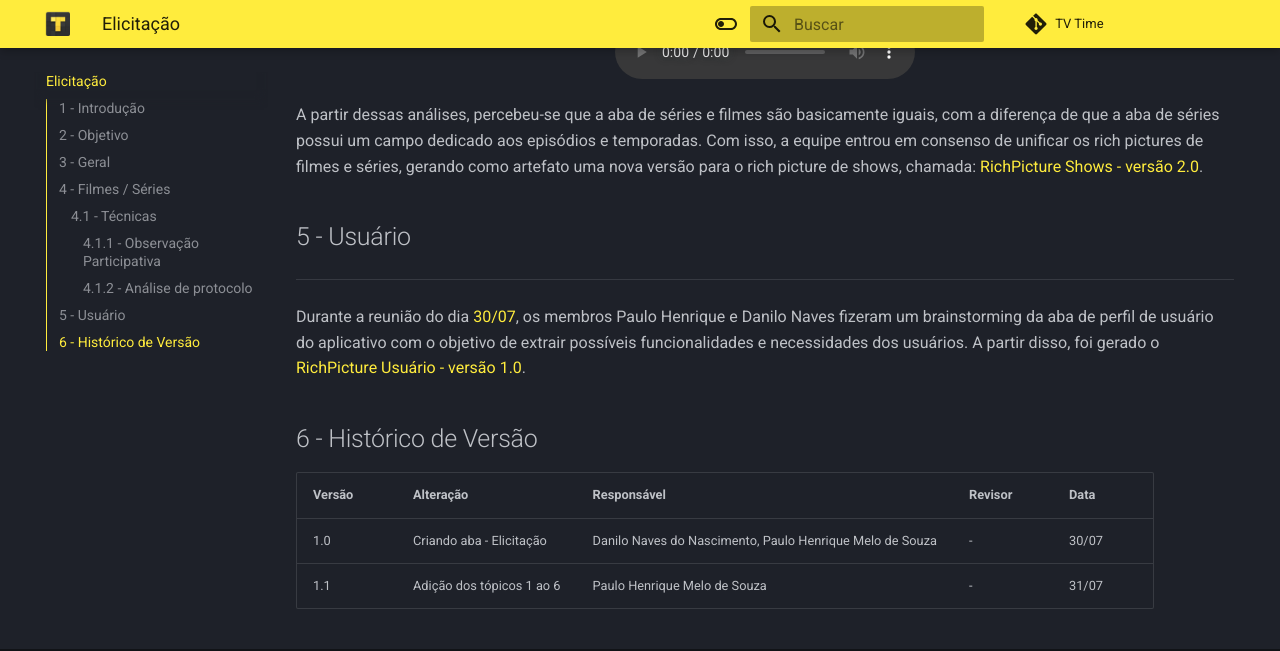
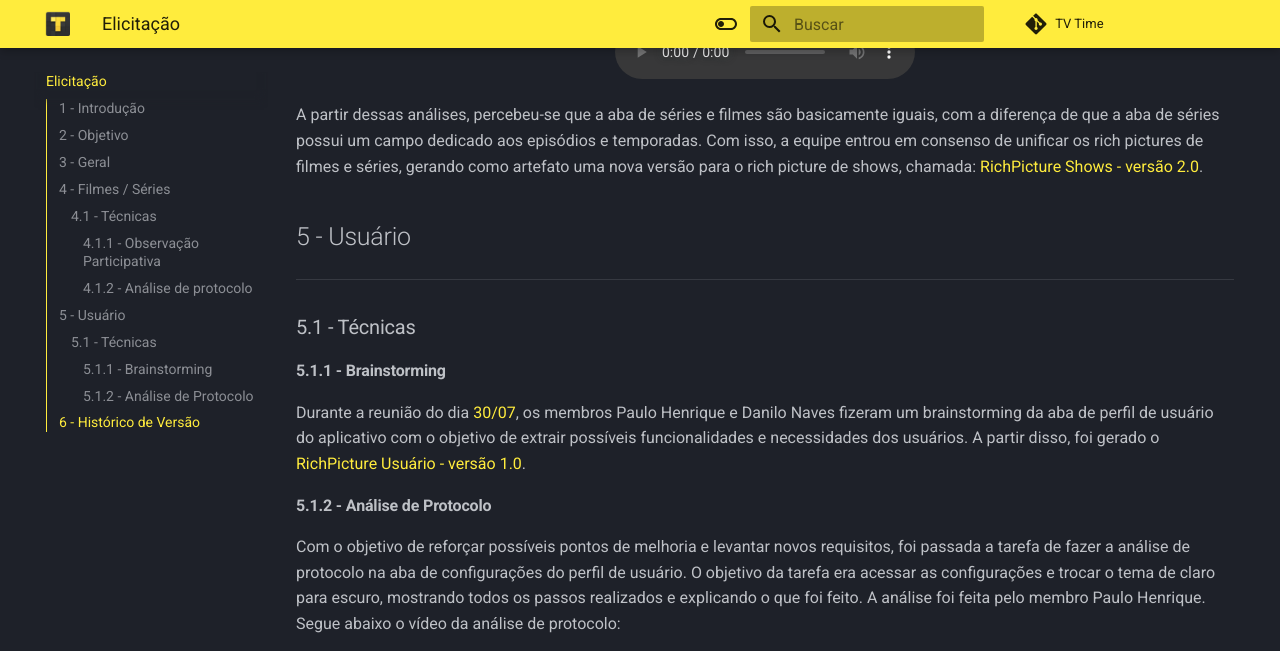
Before and after one commit to rabelzx/REQ-FGA-2024-1, an MkDocs documentation site: the page built from docs/Elicitacao/elicitacao.md, in a window 1280 px wide and 1400 px high, scrolled down 1612 px. Shown: the top 651 px of the window. Built offline with MkDocs 1.6.1 and Material for MkDocs 9.7.7, drawn with Linux system fonts in a browser that asks for light colours; some web fonts are replaced; comment, search, counter and statistics services are not loaded; some of the changed text lies outside the part shown; grey boxes are pictures that could not be loaded.

Commit message:
Adição dos tópicos 5.1.1 e 5.1.2 na aba de 'elicitacao'

```diff
--- a/docs/Elicitacao/elicitacao.md
+++ b/docs/Elicitacao/elicitacao.md
@@ -37,9 +37,19 @@ A partir dessas análises, percebeu-se que a aba de séries e filmes são basica
 
 ## 5 - Usuário
 ---
+### 5.1 - Técnicas
+
+#### 5.1.1 - Brainstorming
 Durante a reunião do dia [30/07](../Atas/reuniao_30_07.md), os membros Paulo Henrique e Danilo Naves fizeram um brainstorming da aba de perfil de usuário do aplicativo com o objetivo de extrair possíveis funcionalidades e necessidades dos usuários. A partir disso, foi gerado o [RichPicture Usuário - versão 1.0](../Pre-rastreabilidade/richpicture.md#v1usuario).
 
+#### 5.1.2 - Análise de Protocolo
+Com o objetivo de reforçar possíveis pontos de melhoria e levantar novos requisitos, foi passada a tarefa de fazer a análise de protocolo na aba de configurações do perfil de usuário. O objetivo da tarefa era acessar as configurações e trocar o tema de claro para escuro, mostrando todos os passos realizados e explicando o que foi feito. A análise foi feita pelo membro Paulo Henrique. Segue abaixo o vídeo da análise de protocolo:
 
+<center>
+<iframe width="560" height="315" src="https://www.youtube.com/embed/ZCHwscVyR6E?si=0Fd2ZefGvImdKBnp" title="YouTube video player" frameborder="0" allow="accelerometer; autoplay; clipboard-write; encrypted-media; gyroscope; picture-in-picture; web-share" referrerpolicy="strict-origin-when-cross-origin" allowfullscreen></iframe>
+</center>
+
+Feita a análise de protocolo e brainstorming, foi gerada uma nova versão para o rich picture de usuário, chamada: [RichPicture Usuário - versão 2.0](../Pre-rastreabilidade/richpicture.md#v2usuario).
 
 ## 6 - Histórico de Versão
 
@@ -47,3 +57,4 @@ Durante a reunião do dia [30/07](../Atas/reuniao_30_07.md), os membros Paulo He
 |--------|-----------|-------------|---------|------|
 | 1.0 | Criando aba - Elicitação | Danilo Naves do Nascimento, Paulo Henrique Melo de Souza | - | 30/07 |
 | 1.1 | Adição dos tópicos 1 ao 6 | Paulo Henrique Melo de Souza | - | 31/07 |
+| 1.2 | Adição do tópico 5.1.1 e 5.1.2 | Paulo Henrique Melo de Souza | - | 01/08 |
```
